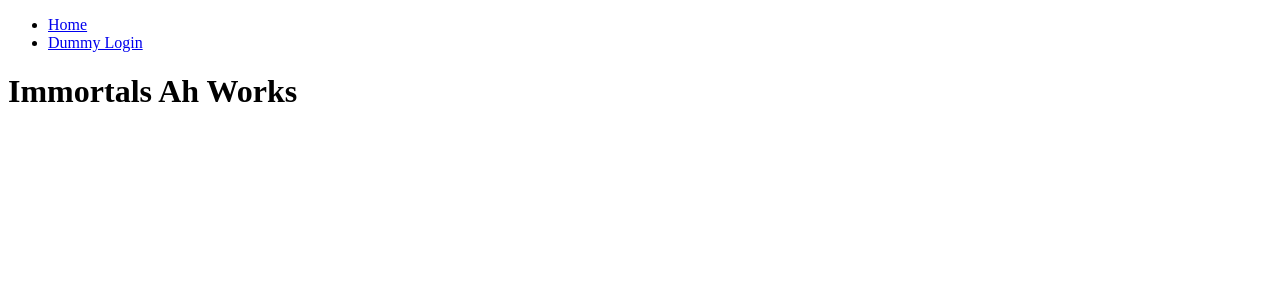
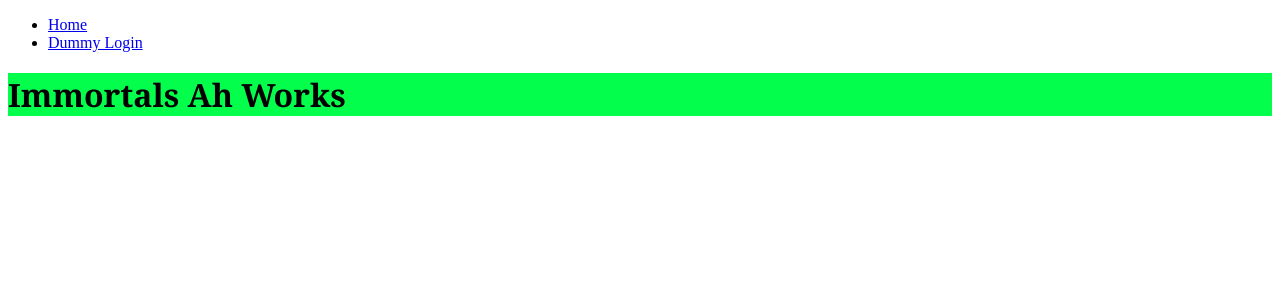
Before and after one commit to andela/ah-the-immortals-frontend, a React app: page / in a window 1280 px wide. Shown: the top 300 px of the page. Built offline with nearby package versions, Linux system fonts and the light colour scheme.

Commit message:
ch(Configure SASS): Install and setup sass pre-processing on the application
- Install dependencies
- Add configurations to webpack.config.js
- Add sample css to ensure configuration works
- Install react-bootstrap and bootstrap dependencies

[starts #165305715]

```diff
--- a/jest.config.js
+++ b/jest.config.js
@@ -10,4 +10,7 @@ module.exports = {
   testURL: 'http://localhost',
   transformIgnorePatterns: ['<rootDir>/node_modules/'],
   verbose: false,
+  moduleNameMapper: {
+    '\\.(css|less|scss|sss|styl)$': '<rootDir>/node_modules/jest-css-modules'
+  }
 };
--- a/src/components/home.jsx
+++ b/src/components/home.jsx
@@ -1,9 +1,10 @@
 import React, { Component } from 'react';
+import '../styles/App.css';
 
 export class Home extends Component {
   render() {
     return (
-      <div>
+      <div className="test">
         <h1>Immortals Ah Works</h1>
       </div>
     );
--- a/src/index.js
+++ b/src/index.js
@@ -1,8 +1,10 @@
+/*jshint esversion: 6 */
 import React from 'react';
 import ReactDOM from 'react-dom';
 import { Provider } from 'react-redux';
 import App from './App';
 import store from './redux/store';
+
 
 ReactDOM.render(
   <Provider store={store}>
--- /dev/null
+++ b/src/styles/App.css
@@ -0,0 +1,4 @@
+.test {
+    font-family: Cambria, Cochin, Georgia, Times, 'Times New Roman', serif;
+    background: rgba(3, 578, 76, 4);
+}
--- a/webpack.config.js
+++ b/webpack.config.js
@@ -8,13 +8,20 @@ module.exports = {
     filename: 'index_bundle.js',
   },
   module: {
-    rules: [
-      {
+    rules: [{
       test: /\.(js|jsx)$/,
       exclude: /node_modules/,
       use: {
         loader: 'babel-loader',
+      }
     },
+    {
+      test: /\.(css|scss)$/,
+      use: [
+        'style-loader', // creates style nodes from JS strings
+        'css-loader', // translates CSS into CommonJS
+        'sass-loader' // compiles Sass to CSS, using Node Sass by default
+      ]
     },
     ],
   },
```
Also changed, not shown: package.json (+9 -1 lines), 2 other files (tests, documents, lock files or other folders). Lines whose indentation alone changed are shown as unchanged.
